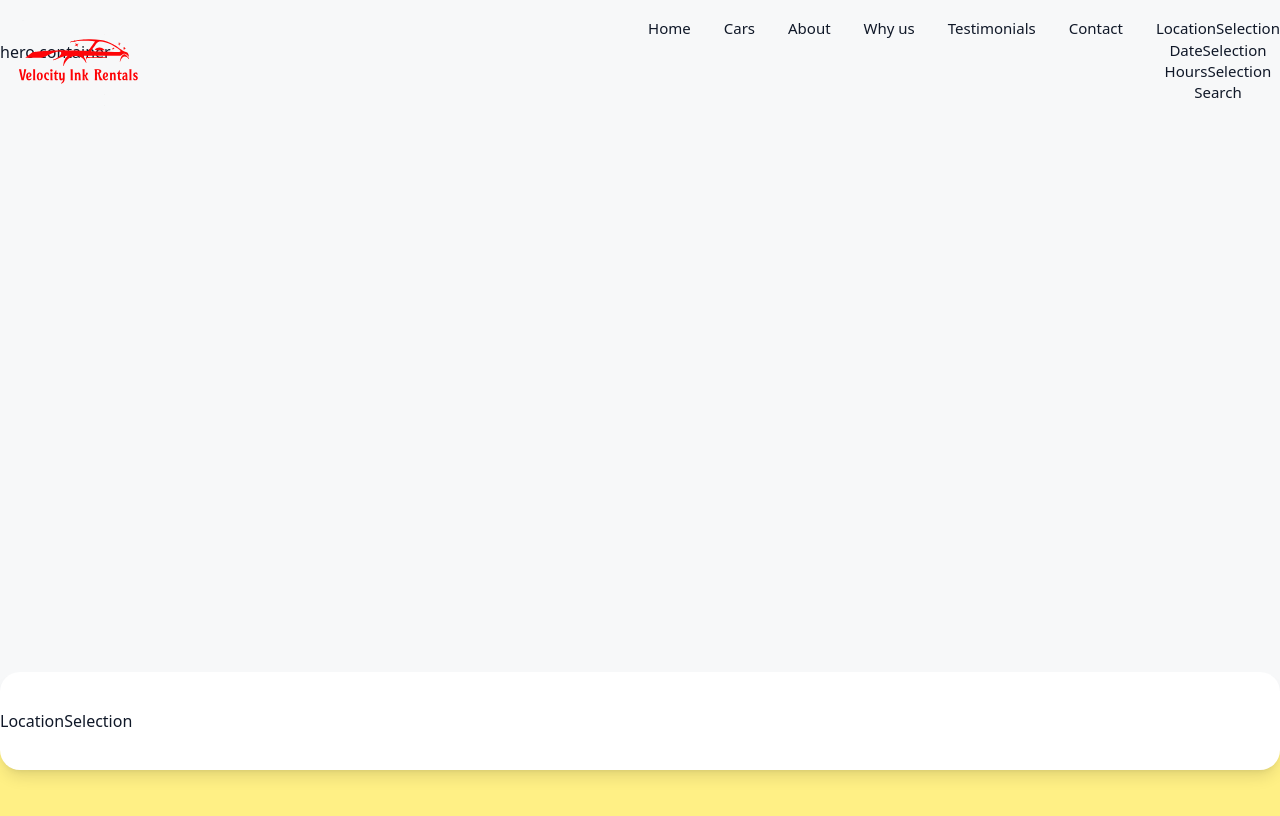
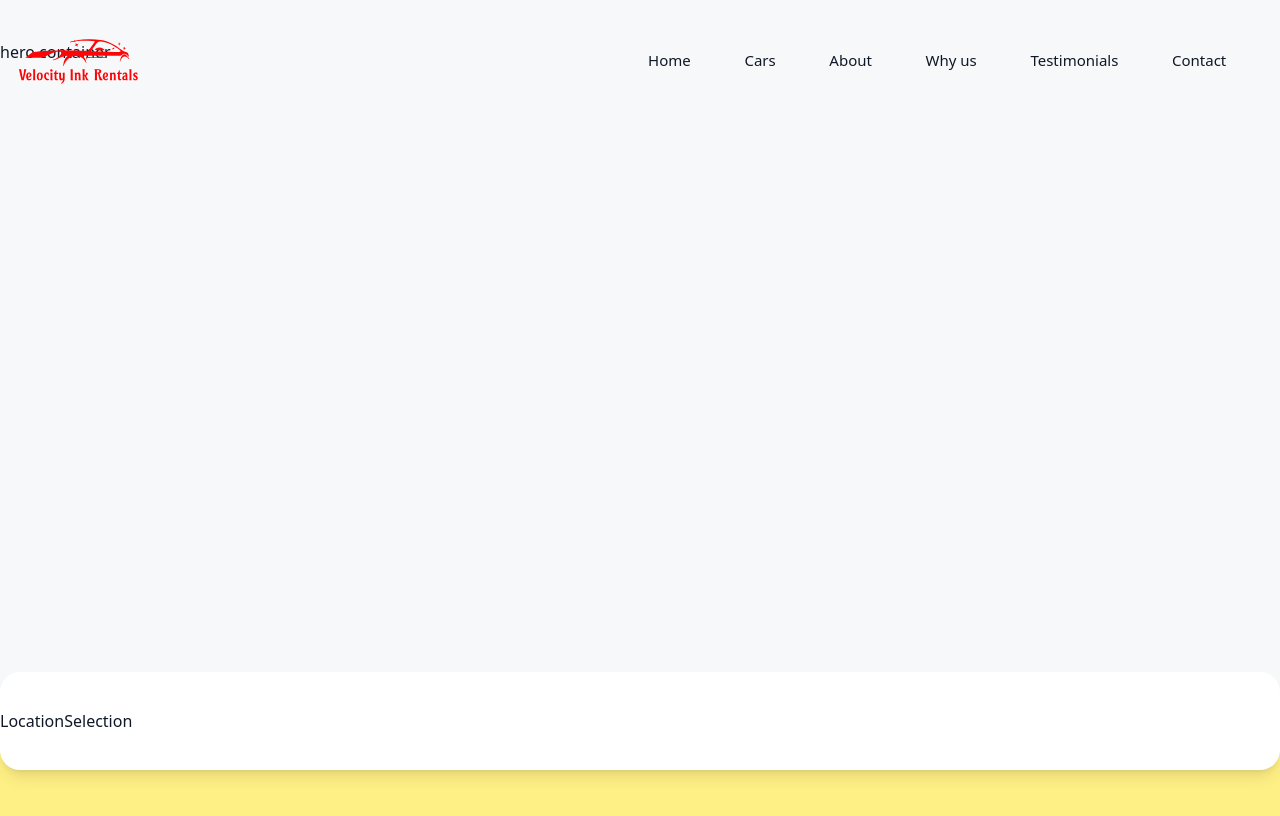
Before and after one commit to Aqueous20/Velocity, a React (Vite) app in the folder velocity/: page / in a window 1280 px wide. Shown: the top 816 px of the page. Built offline with nearby package versions, Linux system fonts and the light colour scheme.

Commit message:
minor chnages
added some styles and made a few adjustments to some components

```diff
--- a/velocity/src/Components/Header.jsx
+++ b/velocity/src/Components/Header.jsx
@@ -127,7 +127,7 @@ export const Header = () => {
           </Link>
           <Link
             className="cursor-pointer xl:hidden rounded-[10px] w-full uppercase font-medium text-white tracking-[2px] text-[13px] flex justify-center
-            items-center transition-all h-14 max-w-[164px] mx-auto bg-[#101828]"
+            items-center transition-all duration-300 h-14 max-w-[164px] mx-auto bg-[#101828]"
             to="contact"
             activeClass="active"
             smooth={desktopMode}
--- a/velocity/src/Components/SearchMobile.jsx
+++ b/velocity/src/Components/SearchMobile.jsx
@@ -1,23 +1,26 @@
-import React from 'react'
-import {DateSelection} from './DateSelection'
-import {HoursSelection} from './HoursSelection'
-import {LocationSelection} from './LocationSelection'
-
+import React from "react";
+import { DateSelection } from "./DateSelection";
+import { HoursSelection } from "./HoursSelection";
+import { LocationSelection } from "./LocationSelection";
 
 export const SearchMobile = () => {
   return (
-    <div>
+    <div className="xl:hidden font-medium">
       <div className="caontainer mx-auto">
-        <div>
-          <LocationSelection/>
-          <DateSelection/>
-          <HoursSelection/>
-          <div>
-            <button>Search</button>
+        <div className="flex flex-col gap-y-4">
+          <LocationSelection />
+          <DateSelection />
+          <HoursSelection />
+          <div className="flex items-center px-6">
+            <button
+              className="rounded-[10px] uppercase font-medium text-white tracking-[2px] text-[13px] flex justify-center
+                        items-center transition-all duration-300 h-14 bg-[#ed1d24] hover:bg-[#dd242a] mx-auto w-[164px]"
+            >
+              Search
+            </button>
           </div>
         </div>
       </div>
     </div>
-
-  )
-}
+  );
+};
```
Also changed, not shown: 2 other files (tests, documents, lock files or other folders).
